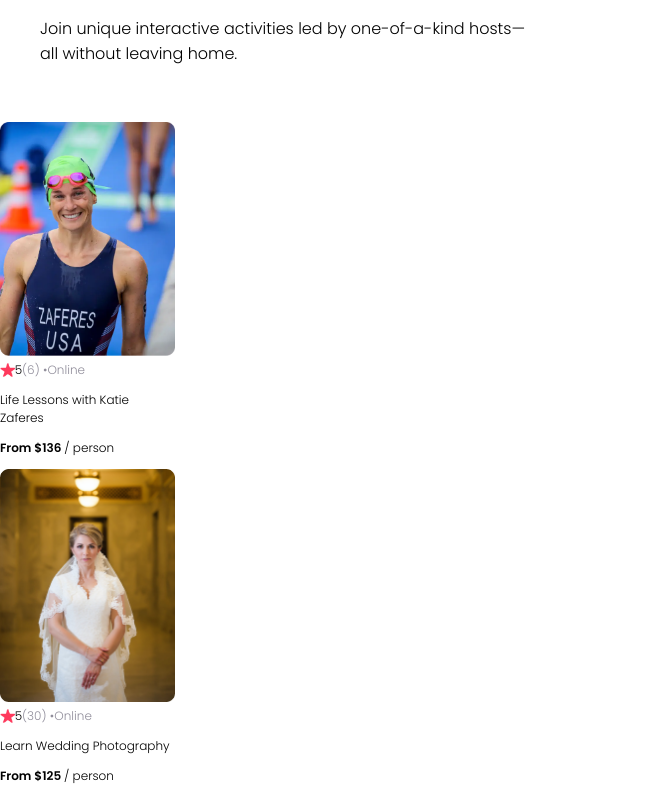
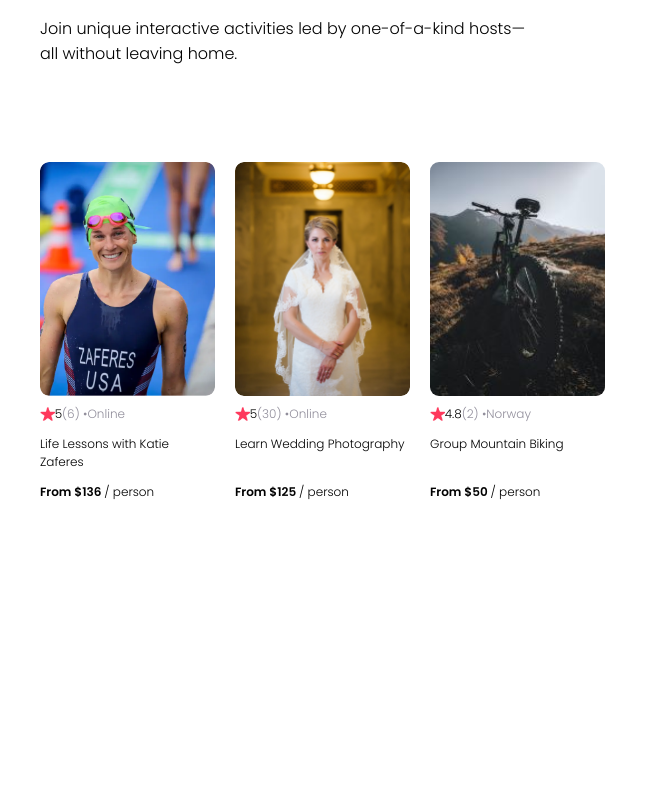
Before and after one commit to ahusicic1/AirBnb-Experiences-React-app, a React (Vite) app: page / in a window 1280 px wide. Shown: the part 664-1459 px from the top of the page, without its empty margins (0-668 px from the left). After the commit the page ends 1217 px from the top, so only its background shows below. Built offline with nearby package versions, Linux system fonts and the light colour scheme.

Commit message:
fix styling

```diff
--- a/App.jsx
+++ b/App.jsx
@@ -21,7 +21,10 @@ export default function App() {
         <div>
             <Navbar />
             <Hero />
-            {cards}
+            <section className="cards--list">
+                {cards}
+            </section>
+
         </div>
     )
 }
--- a/components/Card.jsx
+++ b/components/Card.jsx
@@ -12,8 +12,8 @@ export default function Card(props) {
             <span className="gray">({props.reviewCount}) • </span>
             <span className="gray">{props.location}</span>
         </div>
-        <p>{props.title}</p>
-        <p> <span className="bold">From ${props.price} </span> / person</p>
+        <p className="card--title">{props.title}</p>
+        <p className="card--price"> <span className="bold">From ${props.price} </span> / person</p>
         </div>
     )
 }
--- a/data.js
+++ b/data.js
@@ -30,7 +30,7 @@ export default [
         title: "Group Mountain Biking",
         description: "Experience the beautiful Norwegian landscape and meet new friends all while conquering rugged terrain on your mountain bike. (Bike provided!)",
         price: 50,
-        coverImg: "mountain-bike.png",
+        coverImg: "mountain-bike.jpg",
         stats: {
             rating: 4.8,
             reviewCount: 2
--- a/style.css
+++ b/style.css
@@ -4,7 +4,6 @@
 
 body {
     margin: 0;
-    padding: 0;
     font-family: Poppins;
 }
 
@@ -57,13 +56,26 @@ section{
     margin-top: 0;
 }
 
+.cards--list {
+    display: flex;
+    flex-wrap: nowrap;
+    gap: 20px;
+    overflow-x: auto;
+}
+
 .card--div{
     width: 175px;
     font-size: 12px;
+    flex: 0 0 auto;         /* ADD */
+    display: flex;          /* ADD */
+    flex-direction:column; /* ADD */
 }
 
 .card--image{
     width: 100%;
+    height: 234px;
+    border-radius: 9px;
+    margin-bottom: 9px;
 }
 
 .card--stats{
@@ -74,3 +86,14 @@ section{
 .star--image{
     height: 14px;
 }
+
+/* ADD */
+.card--title {
+    overflow: hidden;
+    text-overflow: ellipsis;
+}
+
+/* ADD */
+.card--price {
+    margin-top: auto;
+}
```
Also changed, not shown: public/images/mountain-bike.jpg (added), public/images/mountain-bike.png (deleted).
